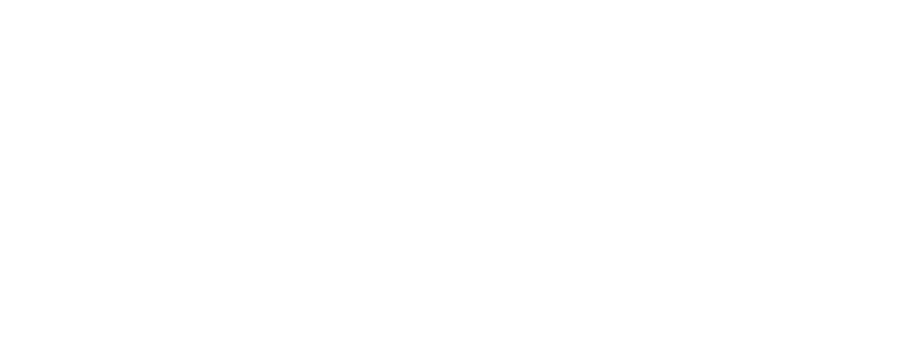
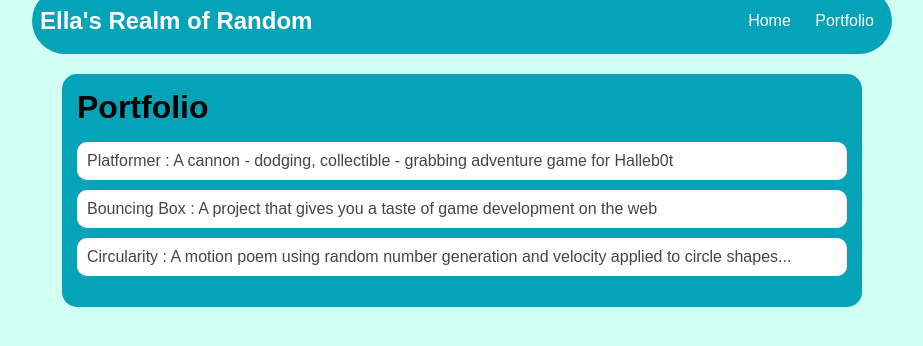
Before and after one commit to Ella-Kae/Ella-Kae.github.io, a plain HTML site: page portfolio.html in a window 1280 px wide. Shown: the whole page, without its empty margins (178-1101 px from the left). Drawn offline with Linux system fonts and the light colour scheme.

Commit message:
IM STUPID

```diff
--- a/portfolio.html
+++ b/portfolio.html
@@ -0,0 +1,34 @@
+<!DOCTYPE HTML>
+<html>
+    <head>
+        <title>Ella's Realm of Random</title>
+        <link rel="stylesheet"  href="style.css">
+    </head>
+
+    <body>
+      <div id="all-contents">
+        <nav>
+            <h1>Ella's Realm of Random</h1>
+            <ul id="nav-ul">
+                <li class="nav-li">
+                    <a class="nav-a" href="index.html">Home</a>
+                </li>
+                <li class="nav-li">
+                    <a class="nav-a" href="portfolio.html">Portfolio</a>
+                </li>
+            </ul>
+        </nav>
+            <main>
+                <div class="content">
+                    <h1>Portfolio</h1>
+                    <ul id="portfolio">
+                        <li><a href="projects/platformer/">Platformer : A cannon - dodging, collectible - grabbing adventure game for Halleb0t</a></li>
+                        <li><a href="projects/bouncing-box/">Bouncing Box : A project that gives you a taste of game development on the web </a></li>
+                        <li><a href="projects/circularity/">Circularity : A motion poem using random number generation and velocity applied to circle shapes...</a></li>
+                    </ul>
+                </div>
+            </main>
+        </div>
+      </div>
+    </body>
+</html>
--- a/style.css
+++ b/style.css
@@ -64,3 +64,29 @@
 h2, h3 {
     margin: 0px;
 }
+
+  /* portfolio styles */
+  .content h1 {
+    color: black;
+}
+
+#portfolio {
+    list-style-type: none;
+    padding-left: 0;
+}
+
+#portfolio li {
+    background: #fff;
+    padding: 10px;
+    border-radius: 10px;
+    margin-bottom: 10px;
+}
+
+#portfolio li:hover {
+    background: #eee;
+}
+
+#portfolio a {
+    text-decoration: none;
+    color: #454545;
+}
```
